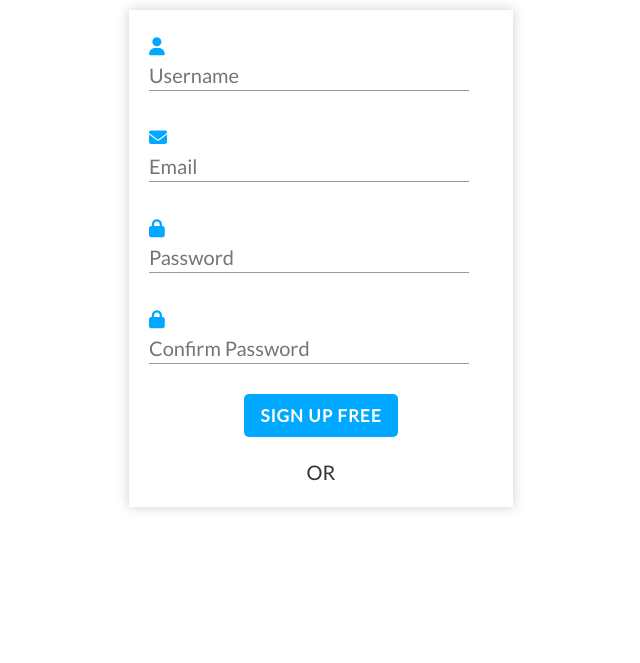
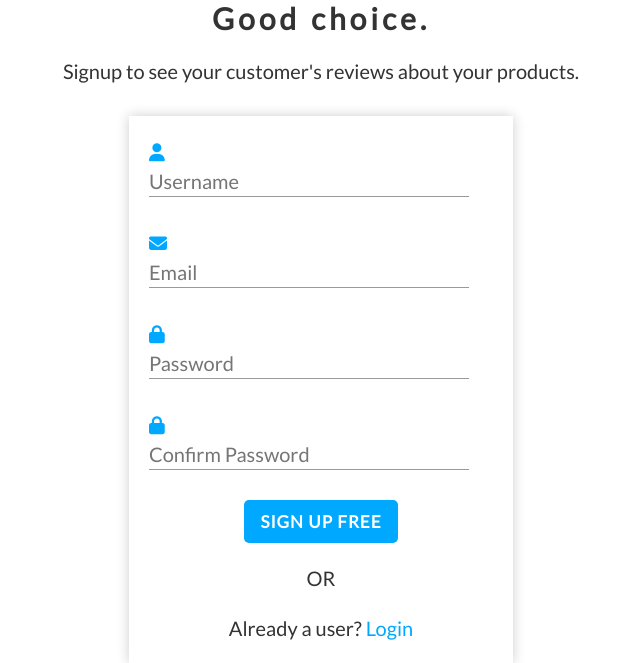
Before and after one commit to ahmdkhan-cs/Facebook-Sentiments, a Django app: page /accounts/signup/ in a window 1280 px wide. Shown: the part 150-813 px from the top of the page, without its empty margins (319-959 px from the left). Before the commit the page ends 661 px from the top, so only its background shows below. Run offline with Django 3.2, Linux system fonts and the light colour scheme; some libraries are stand-ins or nearby versions.

Commit message:
login and signup functionality

```diff
--- a/ProjectFBSentiments/settings.py
+++ b/ProjectFBSentiments/settings.py
@@ -121,3 +121,6 @@ USE_TZ = True
 
 STATIC_URL = '/static/'
 STATICFILES_DIRS = [os.path.join(BASE_DIR, 'static')]
+
+LOGIN_REDIRECT_URL = 'index'
+LOGOUT_REDIRECT_URL = 'index'
--- a/accounts/forms.py
+++ b/accounts/forms.py
@@ -1,5 +1,5 @@
 from django.contrib.auth import get_user_model, models
-from django.contrib.auth.forms import UserCreationForm
+from django.contrib.auth.forms import UserCreationForm, AuthenticationForm
 from . import models
 from django import forms
 
@@ -39,3 +39,20 @@ class UserCreateForm(UserCreationForm):
             'placeholder': 'Confirm Password',
             'class': "input-style"
         }
+
+
+class UserLoginForm(AuthenticationForm):
+    def __init__(self, *args, **kwargs):
+        super(UserLoginForm, self).__init__(*args, **kwargs)
+        self.fields['username'].label = ""
+        self.fields['password'].label = ""
+
+        self.fields['username'].widget.attrs = {
+            'placeholder': "Username",
+            'class': 'input-style'
+        }
+
+        self.fields['password'].widget.attrs = {
+            'placeholder': "Password",
+            'class': 'input-style'
+        }
--- a/accounts/templates/accounts/signup.html
+++ b/accounts/templates/accounts/signup.html
@@ -28,6 +28,8 @@
         <div class="logo-alignment">
             <a href="{% url 'index' %}"><img src="{% static 'ProjectFBSentiments/images/Logo_img.png' %}" alt="logo" class="authenticating-pages-logo-style"></a>
         </div>
+        <h3 class="text-center">Good choice.</h3>
+        <p class="text-center">Signup to see your customer's reviews about your products.</p>
         <div class="signup-form-wrapper">
             <div class="signup-form">
                 <form method="POST" action="{% url 'accounts:signup' %}" class="form">
@@ -45,10 +47,11 @@
                         <i class="fas fa-lock form-icon-style"></i>{{user.password2}}
                     </div>
                     <div class="btn-signup">
-                        <button type="submit" class="btn btn-full btn-signup">SIGN UP FREE</button>
+                        <button type="submit" class="btn btn-full">SIGN UP FREE</button>
                     </div>
                 </form>
                 <p class="text-center">OR</p>
+                <p class="text-center">Already a user? <a href="{% url 'accounts:login' %}" class="login-link">Login</a></p>
             </div>
         </div>
 
--- a/accounts/urls.py
+++ b/accounts/urls.py
@@ -1,11 +1,11 @@
 from django.urls import path
 from django.contrib.auth import views as auth_views
-from . import views
+from . import views, forms
 
 app_name = 'accounts'
 
 urlpatterns = [
-    path('login/', auth_views.LoginView.as_view(template_name='accounts/login.html'), name='login'),
+    path('login/', auth_views.LoginView.as_view(template_name='accounts/login.html', authentication_form=forms.UserLoginForm), name='login'),
     path('logout/', auth_views.LogoutView.as_view(), name='logout'),
     path('signup/', views.signup, name='signup'),
 ]
--- a/accounts/views.py
+++ b/accounts/views.py
@@ -10,7 +10,7 @@ def signup(request):
         if user_form.is_valid():
             user = user_form.save()
 
-            return redirect('accounts:login')
+            return redirect('index')
 
     else:
         user_form = forms.UserCreateForm()
--- a/static/ProjectFBSentiments/css/style.css
+++ b/static/ProjectFBSentiments/css/style.css
@@ -66,6 +66,13 @@ h2:after{
     margin-top: 30px;
 }
 
+h3{
+    font-size: 150%;
+    word-spacing: 1px;
+    letter-spacing: 4px;
+    margin: 20px 0;
+    font-weight: bold;
+}
 
 /* -------------------------------------------------- */
 
@@ -232,14 +239,16 @@ header{
     justify-content: center;
 }
 
-.signup-form-wrapper{
+.signup-form-wrapper,
+.login-form-wrapper{
     display: flex;
     justify-content: center;
     margin-top: 30px;
 
 }
 
-.signup-form{
+.signup-form,
+.login-form{
     width: 30%;
     box-shadow: 0 0 12px rgba(0,0,0,0.2);
 }
@@ -248,7 +257,8 @@ header{
     padding: 20px;
 }
 
-.btn-signup{
+.btn-signup,
+.btn-login{
     display: flex;
     justify-content: center;
 }
@@ -272,4 +282,19 @@ header{
     margin-right: 3%;
     font-size: 90%;
 }
+
+.login-link:link,
+.login-link:visited,
+.login-link:hover,
+.login-link:active{
+    text-decoration: none;
+    color: var(--primary-color);
+}
+
+.signup-link{
+    display: flex;
+    justify-content: center;
+    margin-bottom: 30px;
+}
+
 /* -------------------------------------------------- */
--- a/templates/index.html
+++ b/templates/index.html
@@ -14,7 +14,7 @@
                 <h1 id="js--hero-text">Know what people are saying about your products.</h1>
             </div>
             <div class="btn-center">
-                <a href="#" class="btn btn-full hero-btn hero-btn-full">SIGN UP FREE</a>
+                <a href="{% url 'accounts:signup' %}" class="btn btn-full hero-btn hero-btn-full">SIGN UP FREE</a>
                 <button type="button" class="btn btn-ghost btn-sm">SHOW ME MORE</button>
             </div>
         </div>
```
Also changed, not shown: accounts/templates/accounts/login.html (+66 -0 lines), templates/layout.html (+7 -4 lines), db.sqlite3.
